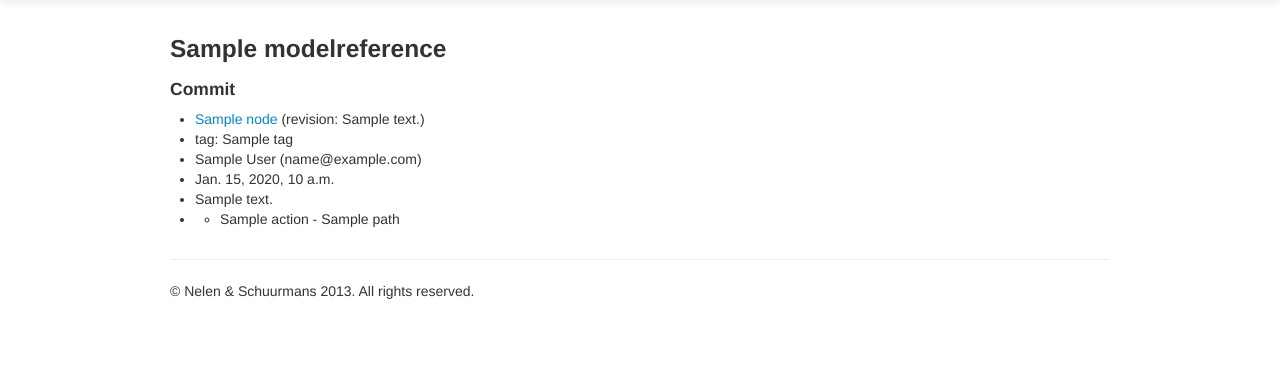
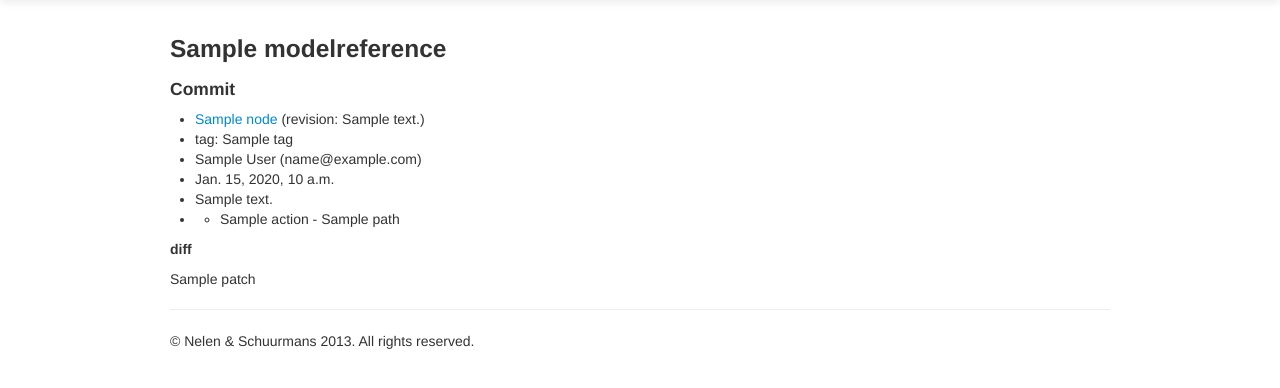
Before and after one commit to nens/model-databank, a Django app: template model_databank/templates/model_databank/commit_detail.html in a window 1280 px wide. Shown: the part 41-429 px from the top of the page. Run offline with Django 3.2, Linux system fonts and the light colour scheme; the template is opened without the code that fills it: most values are stand-ins (such as "Sample title", 1, 10 or a date in 2020); some libraries are stand-ins or nearby versions.

Commit message:
Prepare for showing patch.

```diff
--- a/model_databank/templates/model_databank/commit_detail.html
+++ b/model_databank/templates/model_databank/commit_detail.html
@@ -11,6 +11,10 @@
                 {% include "model_databank/includes/logentry_full.html" with model_reference_slug=modelreference.slug %}
             {% endfor %}
         </div>
+        {% if log_data.patch %}
+	        <h5>{% trans "diff" %}</h5>
+            <div>{{ log_data.patch }}</div>
+        {% endif %}
     </div>
 </div>
 {% endblock %}
--- a/model_databank/templates/model_databank/modelreference_detail.html
+++ b/model_databank/templates/model_databank/modelreference_detail.html
@@ -25,4 +25,8 @@
         </tbody>
     </table>
 </div>
+{% if log_data.patch %}
+	<h5>{% trans "diff" %}</h5>
+    <div>{{ log_data.patch }}</div>
+{% endif %}
 {% endblock section_body %}
--- a/model_databank/vcs_utils.py
+++ b/model_databank/vcs_utils.py
@@ -77,6 +77,12 @@ class MercurialLogData(object):
         # WaterLevelFile               =                     # initial water level file
         #
         # </log>
+
+        self.patch = None
+        if root_tag.text:
+            # TODO: PM this is not corrent see comment above
+            self.patch = root_tag.text
+            self.patch = None  # do not set for now
 
         self.log_data = []
         for logentry in soup.findAll('logentry'):
```
